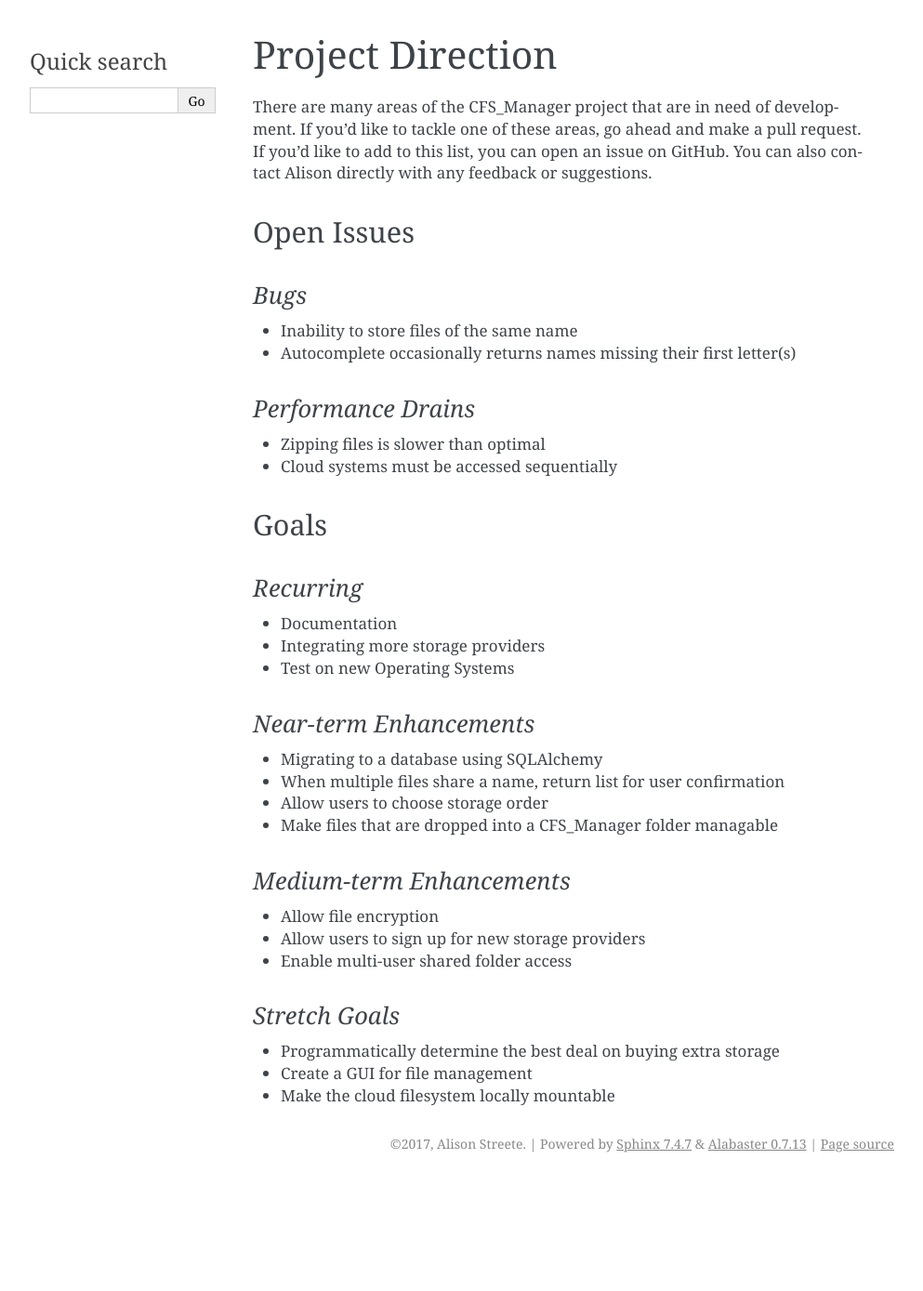
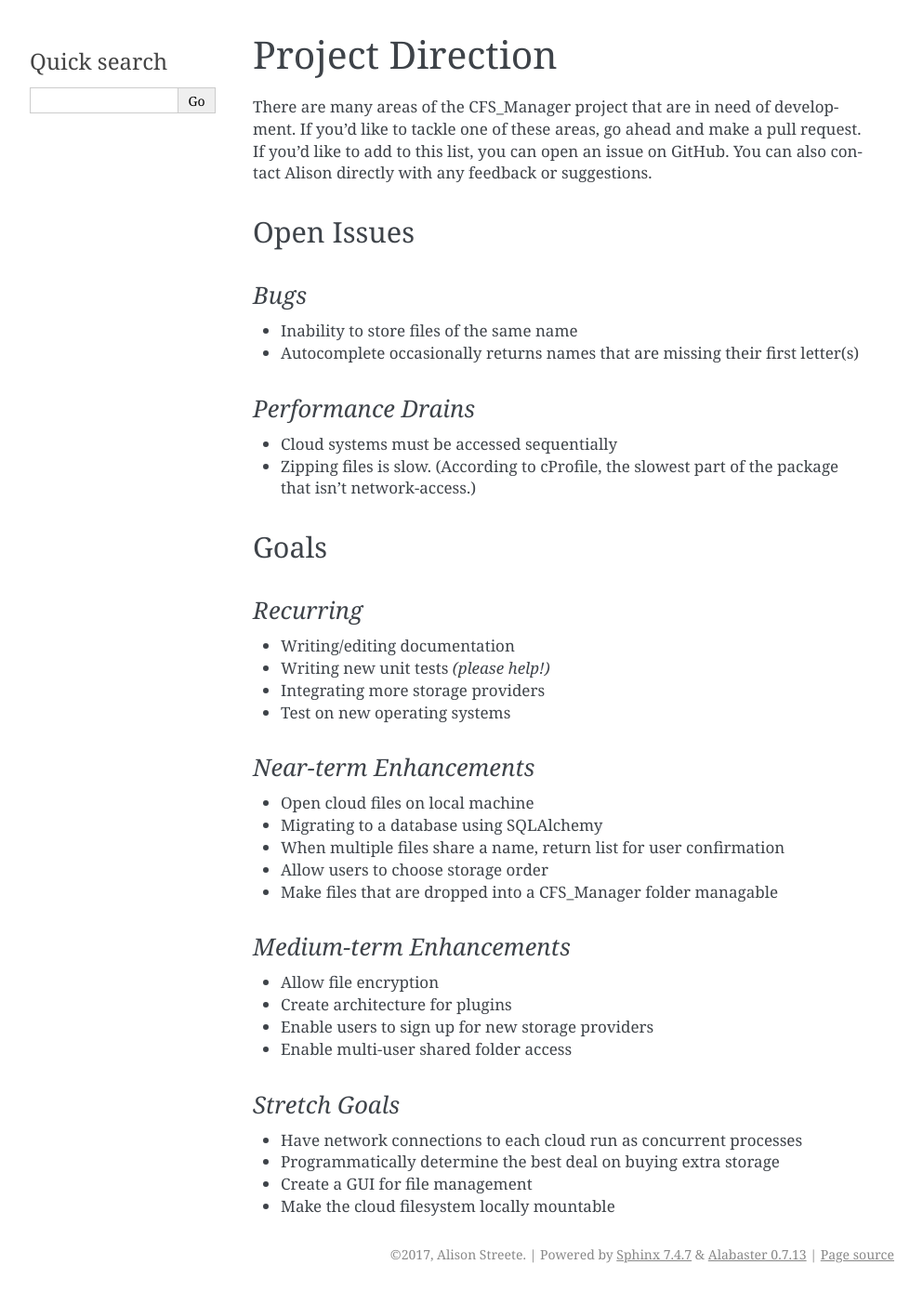
Before and after one commit to alisonstreete/cfs-manager, a Sphinx documentation site: the page built from docs/direction.rst, in a window 1280 px wide. Shown: the whole page at 93% size, without its empty margins (148-1141 px from the left). Built offline with Sphinx 7.4.7, drawn with Linux system fonts in a browser that asks for light colours; before the commit the page ends 1270 px from its top, so only the background shows below that.

Commit message:
updated docs to reflect additions

```diff
--- a/docs/README.rst
+++ b/docs/README.rst
@@ -4,7 +4,7 @@ Read Me
 
 CFS_Manager aims to make cloud storage easy to manage, even when you're dealing with multiple providers. It creates a unified API for upload/download/modification of files on multiple platforms. The unified API is mostly internal to the script, as the main user interface is the console script (cli.py).
 
-This initial release supports simultaneous integration with up to three storage providers: Google, Dropbox, and pCloud. In addition, there is a clear and documented process for adding support for new providers, so a rapid expansion in supported platforms should be expected. Once setup, you should be able to treat all your storage providers as if they were a unified whole, with more space than any one would have individually.
+The most recent release supports simultaneous integration with up to four storage providers: Google, Dropbox, Box, and pCloud. In addition, there is a clear and documented process for adding support for new providers, so a rapid expansion in supported platforms should be expected. Once setup, you should be able to treat all your storage providers as if they were a unified whole, with more space than any one would have individually.
 
 Setup And Installation
 ======================
--- a/docs/direction.rst
+++ b/docs/direction.rst
@@ -13,15 +13,15 @@ Open Issues
 
 * Inability to store files of the same name
 
-* Autocomplete occasionally returns names missing their first letter(s)
+* Autocomplete occasionally returns names that are missing their first letter(s)
 
 
 *Performance Drains*
 --------------------
 
-* Zipping files is slower than optimal
+* Cloud systems must be accessed sequentially
 
-* Cloud systems must be accessed sequentially
+* Zipping files is slow. (According to cProfile, the slowest part of the package that isn't network-access.)
 
 
 Goals
@@ -30,15 +30,19 @@ Goals
 *Recurring*
 -----------
 
-* Documentation
+* Writing/editing documentation
+
+* Writing new unit tests *(please help!)*
 
 * Integrating more storage providers
 
-* Test on new Operating Systems
+* Test on new operating systems
 
 
 *Near-term Enhancements*
 ------------------------
+
+* Open cloud files on local machine
 
 * Migrating to a database using SQLAlchemy
 
@@ -54,7 +58,9 @@ Goals
 
 * Allow file encryption
 
-* Allow users to sign up for new storage providers
+* Create architecture for plugins
+
+* Enable users to sign up for new storage providers
 
 * Enable multi-user shared folder access
 
@@ -62,6 +68,8 @@ Goals
 *Stretch Goals*
 ---------------
 
+* Have network connections to each cloud run as concurrent processes
+
 * Programmatically determine the best deal on buying extra storage
 
 * Create a GUI for file management
```
Also changed, not shown: docs/changelog.rst (+7 -0 lines), 1 other file.
